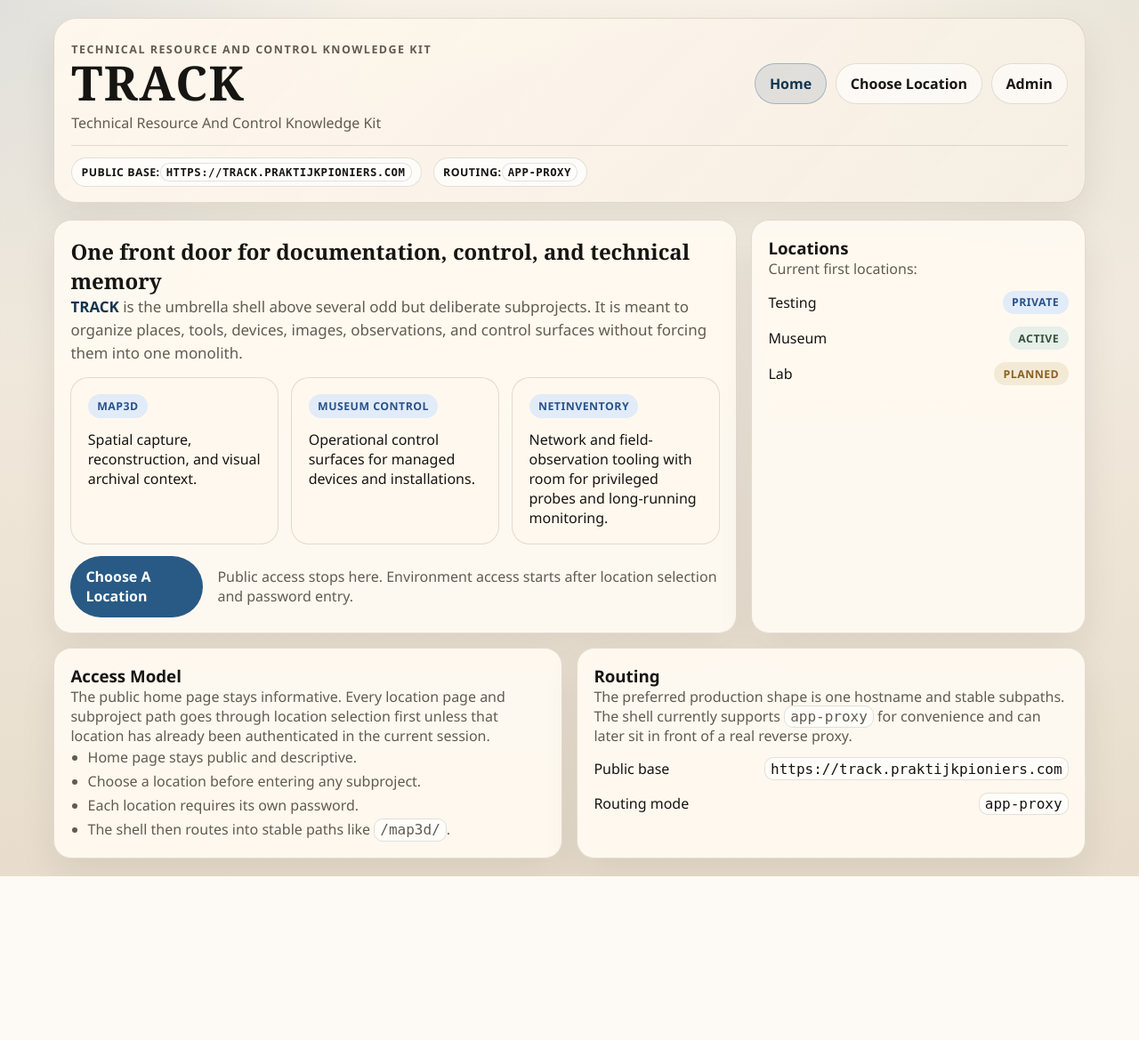
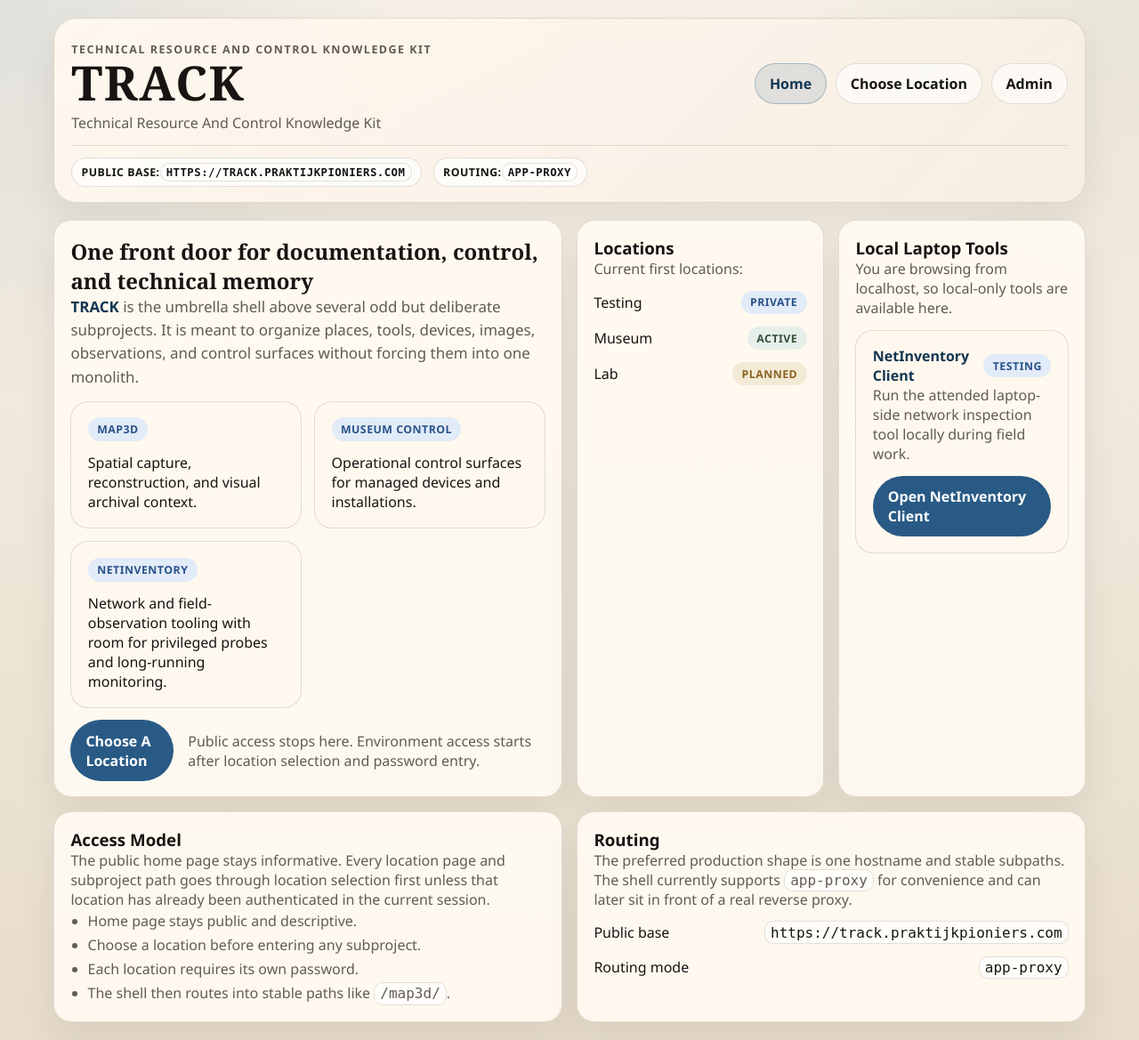
Before and after one commit to yoctobyte/track, a Flask app: page / in a window 1280 px wide. Shown: the whole page at 89% size. Before the commit the page ends 985 px from the top, so only its background shows below. Run offline with Flask 3, Linux system fonts and the light colour scheme.

Commit message:
Add localhost NetInventory client shortcut

```diff
--- a/trackhub/app.py
+++ b/trackhub/app.py
@@ -253,6 +253,28 @@ def create_app() -> Flask:
                 )
         return app_templates
 
+    def localhost_shortcut_apps() -> list[dict[str, object]]:
+        if not is_loopback_request():
+            return []
+        shortcuts: list[dict[str, object]] = []
+        for env in environments():
+            for app_item in env.get("apps", []):
+                if not app_item.get("local_shortcut"):
+                    continue
+                public_path = str(app_item.get("public_path", "")).strip() or str(app_item.get("open_url", "")).strip()
+                if not public_path:
+                    continue
+                shortcuts.append(
+                    {
+                        "env_id": env["id"],
+                        "env_name": env["name"],
+                        "name": app_item.get("name", app_item.get("id", "Local Tool")),
+                        "summary": app_item.get("summary", ""),
+                        "href": url_for("choose_location", env_id=env["id"], next=public_path),
+                    }
+                )
+        return shortcuts
+
     def serialize_config_for_save() -> dict[str, object]:
         config = deepcopy(app.config["TRACKHUB"])
         clean_envs = []
@@ -302,6 +324,7 @@ def create_app() -> Flask:
             routing_mode=app.config["TRACKHUB"].get("routing_mode", "reverse-proxy"),
             environments=environments(),
             current_environment=None,
+            localhost_shortcuts=localhost_shortcut_apps(),
         )
 
     @app.route("/admin", methods=["GET", "POST"])
--- a/trackhub/templates/index.html
+++ b/trackhub/templates/index.html
@@ -40,6 +40,25 @@
       {% endfor %}
     </div>
   </aside>
+
+  {% if localhost_shortcuts %}
+    <aside class="card stack">
+      <h3 style="margin:0;">Local Laptop Tools</h3>
+      <p class="muted" style="margin:0;">
+        You are browsing from localhost, so local-only tools are available here.
+      </p>
+      {% for app in localhost_shortcuts %}
+        <div class="card stack" style="box-shadow:none; background:var(--panel-strong);">
+          <div class="row">
+            <strong>{{ app.name }}</strong>
+            <span class="badge private">{{ app.env_name }}</span>
+          </div>
+          <p class="muted" style="margin:0;">{{ app.summary }}</p>
+          <a class="btn" href="{{ app.href }}">Open {{ app.name }}</a>
+        </div>
+      {% endfor %}
+    </aside>
+  {% endif %}
 </div>
 
 <div class="grid">
```
Also changed, not shown: trackhub/tests_local.py (+11 -0 lines).
